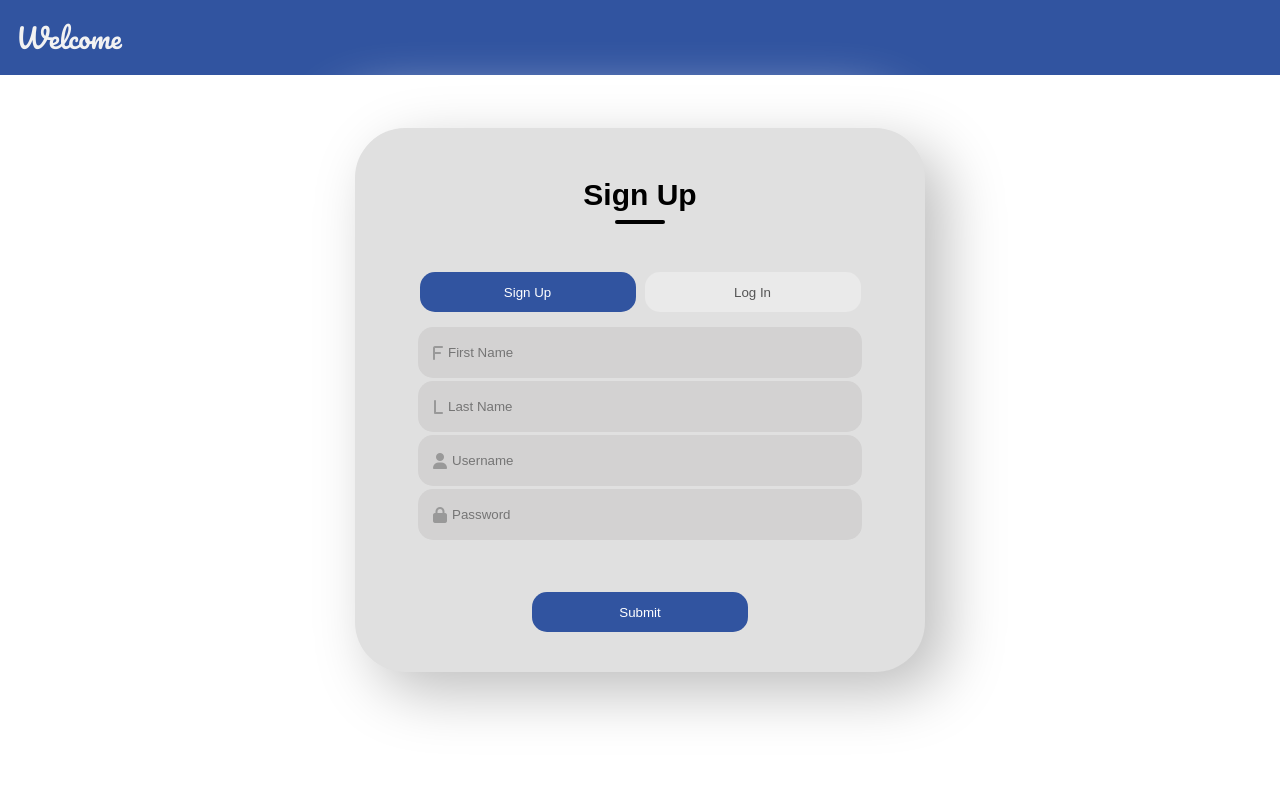
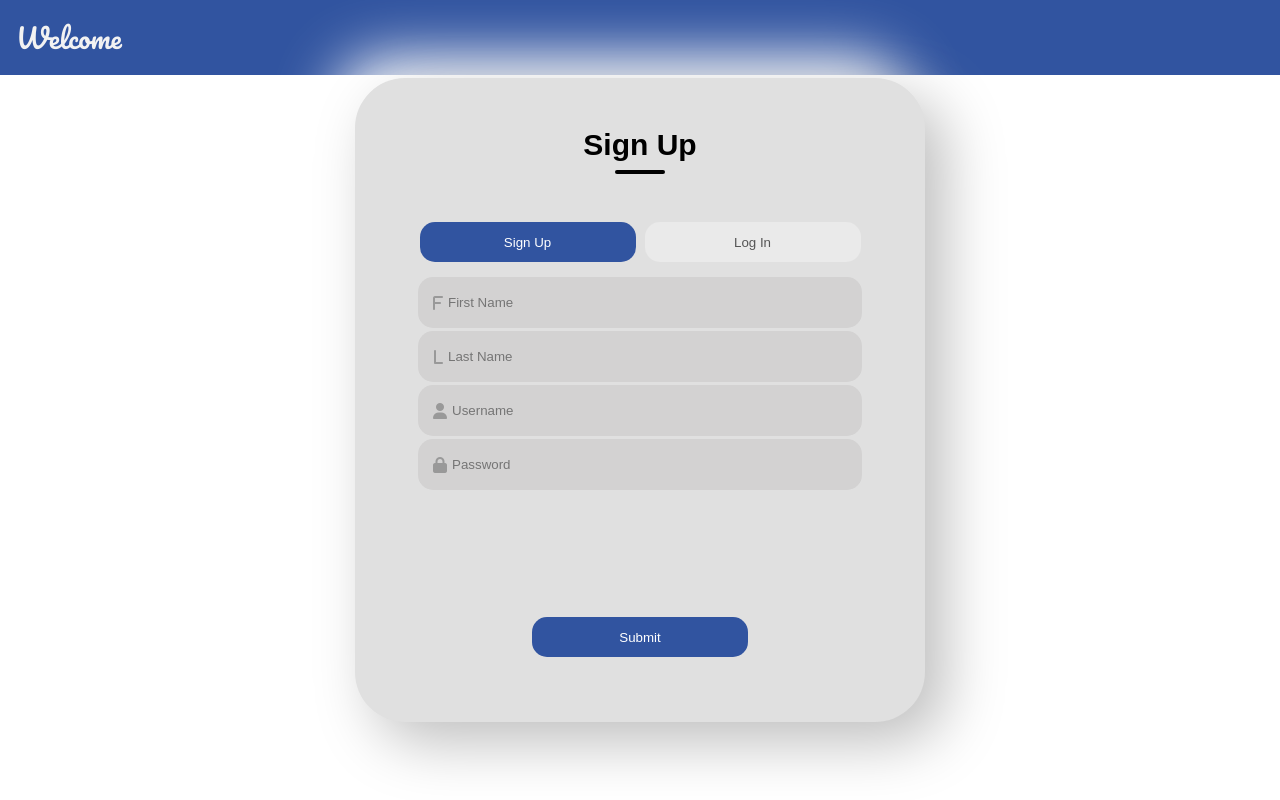
Before and after one commit to perezjovany/COP4331-Contact-Manager, a PHP site: page / in a window 1280 px wide. Run offline with PHP 8.4, Linux system fonts and the light colour scheme; some libraries are stand-ins or nearby versions.

Commit message:
adjusted subbtm position

```diff
--- a/style.css
+++ b/style.css
@@ -55,7 +55,7 @@
     top: 50%;
     left: 50%;
     transform: translate(-50%, -50%);
-    padding: 50px 60px 40px;
+    padding: 50px 60px 65px;
     text-align: center;
     border-radius: 50px;
     background: #e0e0e0;
@@ -144,7 +144,7 @@ input{
 }
 
 .subBtn{
-    margin-top: 45px;
+    margin-top: 120px;
 }
 
 
```
